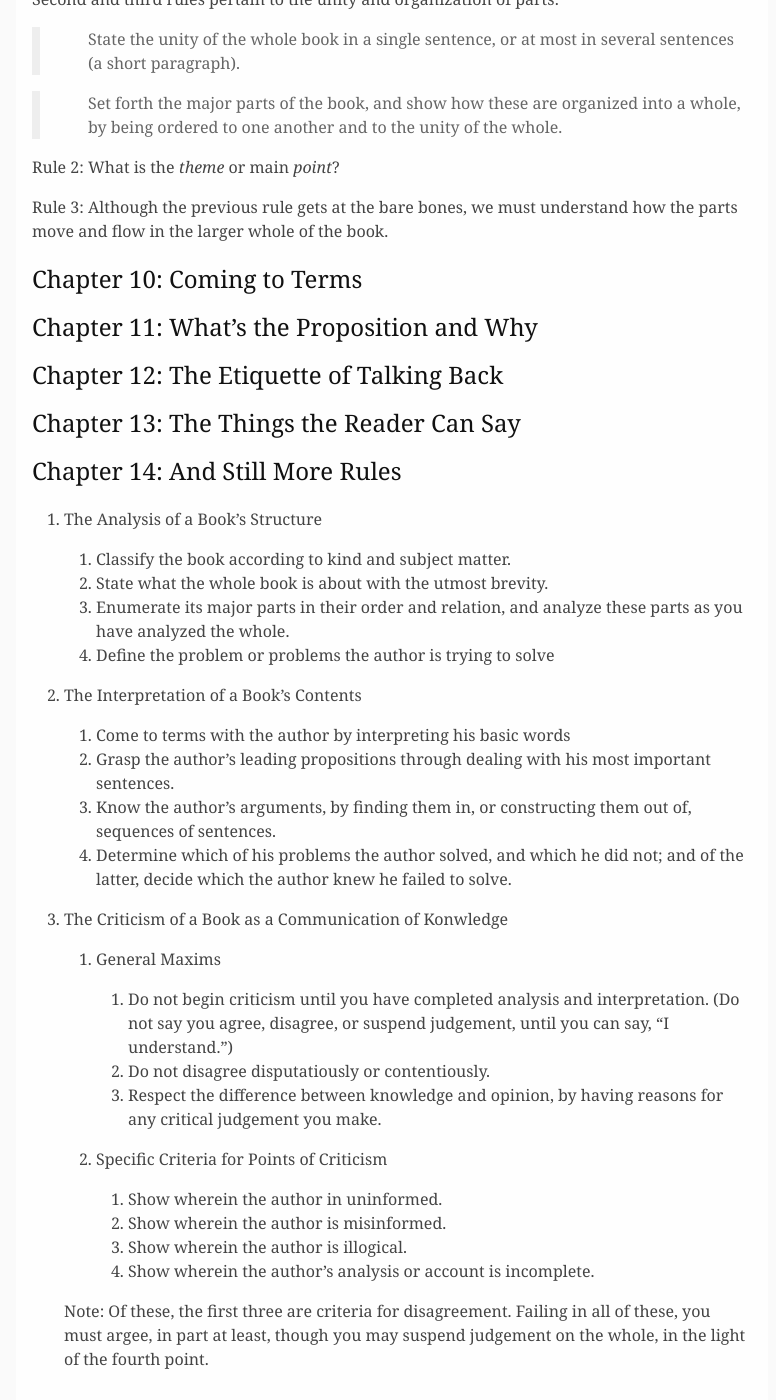
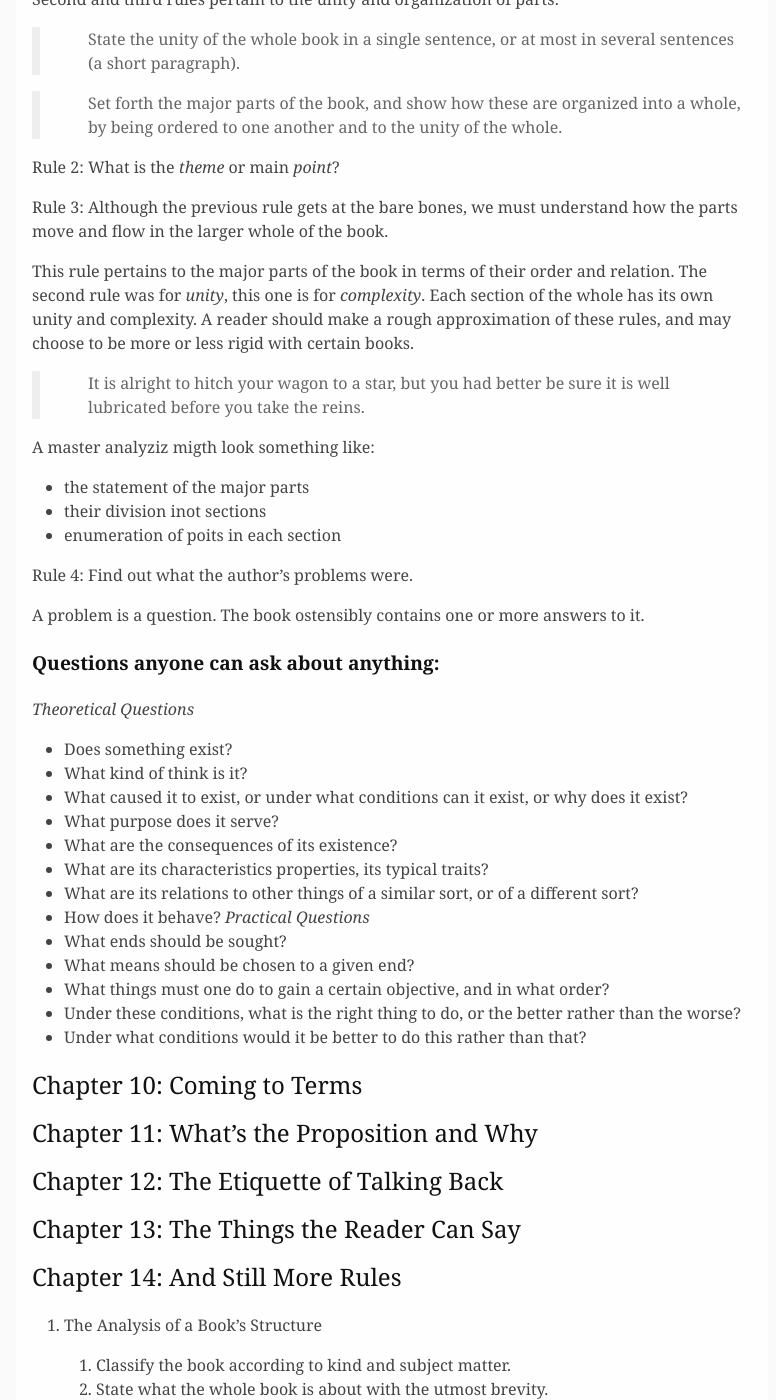
Before and after one commit to gonsie/gonsie.github.io, a Jekyll site: the page built from _posts/2012-10-12-how-to-read-a-book.md, in a window 1280 px wide and 1400 px high, scrolled down 7578 px. Shown: the whole window, without its empty margins (248-1024 px from the left). Built offline with Jekyll 4.4.1, drawn with Linux system fonts in a browser that asks for light colours; Markdown is read by kramdown in place of the engine named in the settings.

Commit message:
finished chapter 9

```diff
--- a/_posts/2012-10-12-how-to-read-a-book.md
+++ b/_posts/2012-10-12-how-to-read-a-book.md
@@ -246,6 +246,35 @@ Rule 2: What is the *theme* or main *point*?
 
 Rule 3: Although the previous rule gets at the bare bones, we must understand how the parts move and flow in the larger whole of the book.
 
+This rule pertains to the major parts of the book in terms of their order and relation. The second rule was for *unity*, this one is for *complexity*. Each section of the whole has its own unity and complexity. A reader should make a rough approximation of these rules, and may choose to be more or less rigid with certain books.
+
+> It is alright to hitch your wagon to a star, but you had better be sure it is well lubricated before you take the reins.
+
+A master analyziz migth look something like:
+- the statement of the major parts
+- their division inot sections
+- enumeration of poits in each section
+
+Rule 4: Find out what the author's problems were.
+
+A problem is a question. The book ostensibly contains one or more answers to it.
+
+#### Questions anyone can ask about anything:
+*Theoretical Questions*
+- Does something exist?
+- What kind of think is it?
+- What caused it to exist, or under what conditions can it exist, or why does it exist?
+- What purpose does it serve?
+- What are the consequences of its existence?
+- What are its characteristics properties, its typical traits?
+- What are its relations to other things of a similar sort, or of a different sort?
+- How does it behave?
+*Practical Questions*
+- What ends should be sought?
+- What means should be chosen to a given end?
+- What things must one do to gain a certain objective, and in what order?
+- Under these conditions, what is the right thing to do, or the better rather than the worse?
+- Under what conditions would it be better to do this rather than that?
 
 
 ### Chapter 10: Coming to Terms
```
